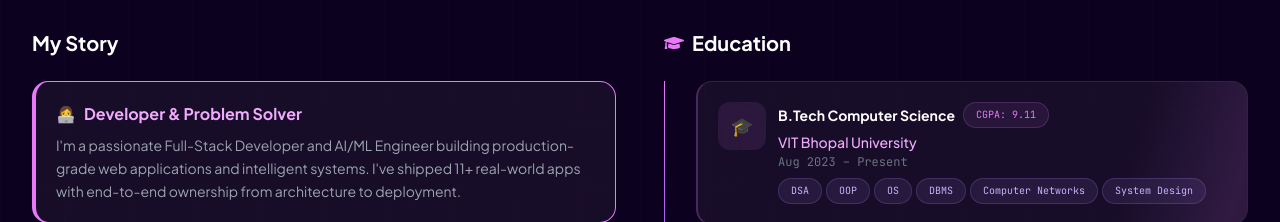
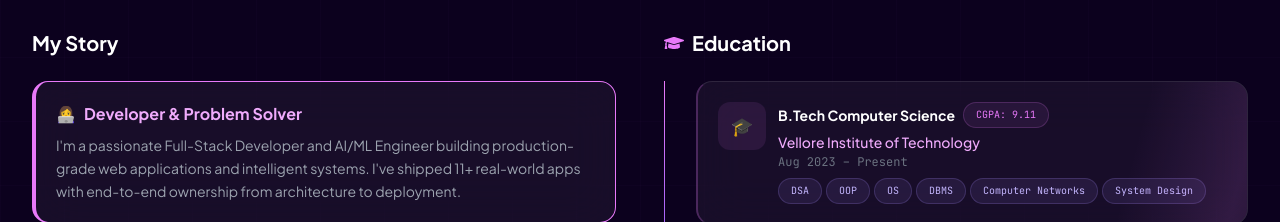
Before and after one commit to RiddhiM170904/Portfolio-react, a React (Vite) app: page / in a window 1280 px wide. Shown: the part 1400-1622 px from the top of the page. Built offline with nearby package versions, Linux system fonts and the light colour scheme.

Commit message:
Update institution name for education section

```diff
--- a/src/sections/About.jsx
+++ b/src/sections/About.jsx
@@ -164,7 +164,7 @@ const About = ({ standalone = false }) => {
   const education = [
     {
       degree: 'B.Tech Computer Science',
-      institution: 'VIT Bhopal University',
+      institution: 'Vellore Institute of Technology',
       duration: 'Aug 2023 – Present',
       grade: 'CGPA: 9.11',
       icon: '🎓', color: '#e879f9',
```
